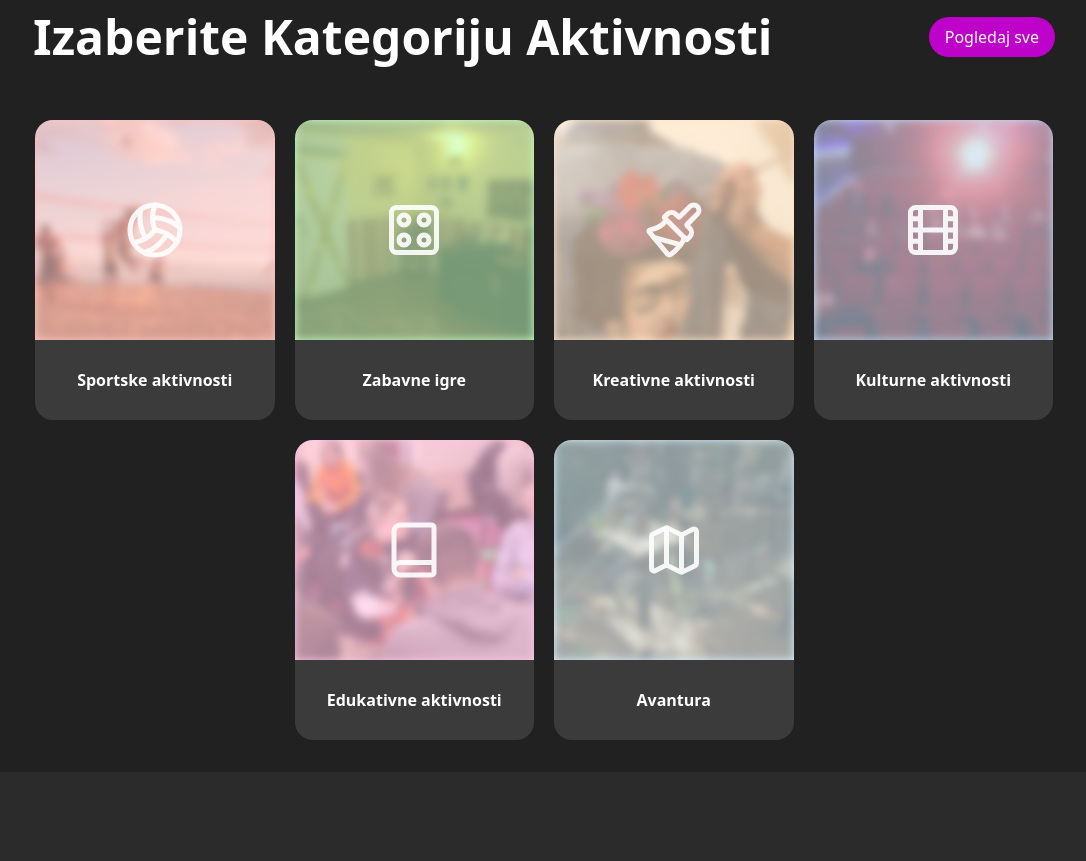
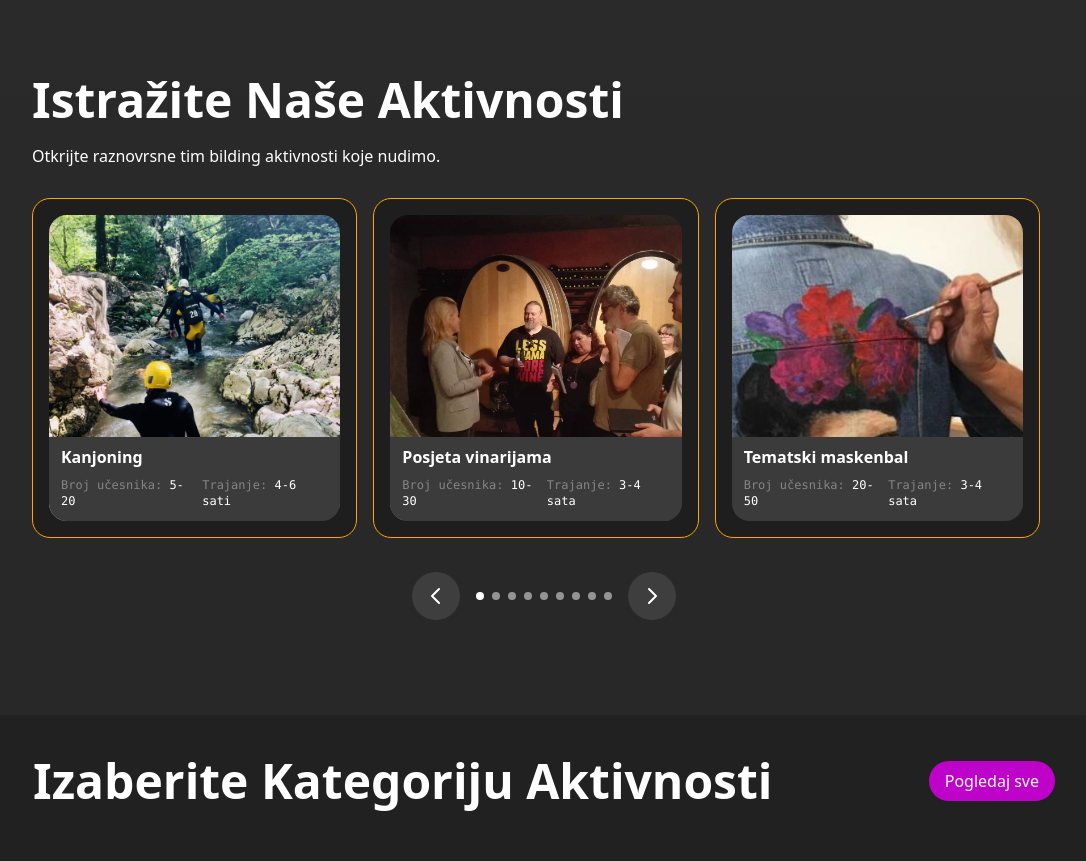
Before and after one commit to jaksa-v/hive-website, an Astro site: page / in a window 1280 px wide. Shown: the part 1573-2434 px from the top of the page, without its empty margins (96-1182 px from the left). Built offline with nearby package versions, Linux system fonts and the light colour scheme; Astro itself is replaced by a stand-in of ours.

Commit message:
improvements

```diff
--- /dev/null
+++ b/src/components/ActivityCard.tsx
@@ -0,0 +1,56 @@
+import React from "react";
+
+// Assuming a default image if picture is not provided
+import defaultCardImage from "../assets/program-card-image.png";
+
+interface ActivityCardProps {
+  item: {
+    id: number;
+    title: string;
+    category: any; // Simplified for now
+    outdoor: boolean;
+    description: string;
+    duration: string;
+    audience: string;
+    number_of_participatns: string;
+    picture?: string;
+  };
+}
+
+export default function ActivityCard({ item }: ActivityCardProps) {
+  const { title, number_of_participatns, duration, picture } = item;
+  const imageUrl = picture ? picture : defaultCardImage.src;
+
+  return (
+    <div className="bg-[#1E1E1E] rounded-[18px] flex flex-col p-4 border border-1 border-[#FFA500] cursor-pointer transition-all duration-300 hover:shadow-[inset_0_0_15px_rgba(255,165,0,0.3)]">
+      {/* Link placeholder - adjust href as needed */}
+      <a href={`/activities/${item.id}`}>
+        <div className="rounded-[18px] flex flex-col relative h-[306px]">
+          <img
+            className="absolute inset-0 w-full h-full object-cover rounded-[18px]"
+            src={imageUrl}
+            alt={title}
+            onError={(e) => {
+              // Fallback if image fails to load
+              const target = e.target as HTMLImageElement;
+              target.onerror = null;
+              target.src = defaultCardImage.src;
+            }}
+          />
+          <div className="z-10 absolute w-full bottom-0 bg-[#3B3B3B] rounded-b-[18px] pt-2 pb-3 px-3">
+            <span className="text-white font-semibold">{title}</span>
+            <div className="flex gap-x-2 mt-2 font-mono">
+              <span className="text-xs text-[#858584]">
+                Broj učesnika:{" "}
+                <span className="text-white">{number_of_participatns}</span>
+              </span>
+              <span className="text-xs text-[#858584]">
+                Trajanje: <span className="text-white">{duration}</span>
+              </span>
+            </div>
+          </div>
+        </div>
+      </a>
+    </div>
+  );
+}
--- a/src/components/Carousel.tsx
+++ b/src/components/Carousel.tsx
@@ -1,17 +1,19 @@
 import { useState } from "react";
 import { motion, AnimatePresence } from "framer-motion";
 import ProgramCard from "./ProgramCard";
+import ActivityCard from "./ActivityCard"; // Import ActivityCard
 
 interface Slide {
-  type: "program";
+  type: "program" | "activity";
   data: any;
 }
 
 interface CarouselProps {
   slides: Slide[];
+  type?: "activities" | "categories" | "default";
 }
 
-export default function Carousel({ slides }: CarouselProps) {
+export default function Carousel({ slides, type = "default" }: CarouselProps) {
   const [currentIndex, setCurrentIndex] = useState(0);
   const [direction, setDirection] = useState(0); // -1 for left, 1 for right
   const itemCount = slides.length;
@@ -33,7 +35,11 @@ export default function Carousel({ slides }: CarouselProps) {
 
   return (
     <div className="relative w-full mx-auto">
-      <div className="overflow-hidden relative h-[450px] px-4 md:px-8">
+      <div
+        className={`overflow-hidden relative px-4 md:px-8 ${
+          type === "activities" ? "h-[350px]" : "h-[450px]"
+        }`}
+      >
         <AnimatePresence initial={false}>
           <motion.div
             key={currentIndex}
@@ -57,7 +63,13 @@ export default function Carousel({ slides }: CarouselProps) {
                   >
                     <div>
                       {slides[index].type === "program" && (
-                        <ProgramCard item={slides[index].data} />
+                        <ProgramCard
+                          item={slides[index].data}
+                          key={slides[index].data.id}
+                        />
+                      )}
+                      {slides[index].type === "activity" && (
+                        <ActivityCard item={slides[index].data} />
                       )}
                     </div>
                   </div>
@@ -67,7 +79,15 @@ export default function Carousel({ slides }: CarouselProps) {
             <div className="md:hidden w-full">
               {slides[currentIndex].type === "program" && (
                 <div className="px-4">
-                  <ProgramCard item={slides[currentIndex].data} />
+                  <ProgramCard
+                    item={slides[currentIndex].data}
+                    key={slides[currentIndex].data.id}
+                  />
+                </div>
+              )}
+              {slides[currentIndex].type === "activity" && (
+                <div className="px-4">
+                  <ActivityCard item={slides[currentIndex].data} />
                 </div>
               )}
             </div>
--- a/src/pages/index.astro
+++ b/src/pages/index.astro
@@ -1,10 +1,11 @@
 ---
 import Layout from "../layouts/Layout.astro";
 import CategoriesSection from "../sections/CategoriesSection.astro";
-import CountdownSection from "../sections/CountdownSection.astro";
+// import CountdownSection from "../sections/CountdownSection.astro";
 import HeroSection from "../sections/HeroSection.astro";
 import ProgramsSection from "../sections/ProgramsSection.astro";
 import StepsSection from "../sections/StepsSection.astro";
+import ActivitiesSection from "../sections/ActivitiesSection.astro";
 
 // Welcome to Astro! Wondering what to do next? Check out the Astro documentation at https://docs.astro.build
 // Don't want to use any of this? Delete everything in this file, the `assets`, `components`, and `layouts` directories, and start fresh.
@@ -14,6 +15,7 @@ import StepsSection from "../sections/StepsSection.astro";
   <!-- <CountdownSection /> -->
   <HeroSection />
   <ProgramsSection />
+  <ActivitiesSection />
   <CategoriesSection />
   <StepsSection />
 </Layout>
--- /dev/null
+++ b/src/sections/ActivitiesSection.astro
@@ -0,0 +1,41 @@
+---
+import Carousel from "../components/Carousel";
+import { getCollection, type CollectionEntry } from 'astro:content';
+
+// Function to shuffle array and get N random items
+function getRandomItems(array: CollectionEntry<'activities'>[], n: number): CollectionEntry<'activities'>[] {
+  const shuffled = array.sort(() => 0.5 - Math.random());
+  return shuffled.slice(0, n);
+}
+
+const allActivities = await getCollection('activities');
+const randomActivities = getRandomItems(allActivities, 9);
+---
+
+<section
+  id="activities"
+  class="min-h-[calc(100vh-56px)] w-full relative px-[30px] md:px-[0px] flex flex-col justify-center py-12 overflow-hidden"
+>
+  <div class="absolute inset-0 bg-gradient-to-b from-[#252525] to-[#1a1a1a] opacity-20 z-0"></div>
+  <div class="max-w-screen-lg mx-auto relative z-10 w-full">
+  <div class="flex flex-col gap-y-[30px]">
+    <div>
+      <h1
+        class="text-white font-semibold text-[28px] md:text-[36px] lg:text-[48px] leading-[1.4]"
+      >
+        Istražite Naše Aktivnosti
+      </h1>
+      <p class="text-white mt-[10px]">
+        Otkrijte raznovrsne tim bilding aktivnosti koje nudimo.
+      </p>
+    </div>
+    <div id="carousel-wrapper">
+      <Carousel
+        client:only="react"
+        type="activities"
+        slides={randomActivities.map((entry: CollectionEntry<'activities'>) => ({ type: "activity", data: entry.data }))}
+      />
+    </div>
+  </div>
+  </div>
+</section>
--- a/src/sections/CategoriesSection.astro
+++ b/src/sections/CategoriesSection.astro
@@ -7,27 +7,33 @@ const categories = await getCollection("categories");
 
 <section
   id="categories"
-  class="bg-[#212121] w-full min-h-[calc(100vh-56px)] px-[30px] md:px-0 flex flex-col justify-center"
+  class="w-full min-h-[calc(100vh-56px)] px-[30px] md:px-0 flex flex-col justify-center relative overflow-hidden"
 >
   <div
-    class="max-w-screen-lg mx-auto py-8 flex flex-col gap-y-[30px] md:gap-y-[50px]"
+    class="absolute inset-0 bg-gradient-to-b from-[#2a2a2a] to-[#1e1e1e] opacity-20 z-0"
   >
-    <div class="flex justify-between items-center">
+  </div>
+  <div class="absolute inset-0 bg-[#212121] opacity-90 z-0"></div>
+  <div
+    class="max-w-screen-lg mx-auto py-8 flex flex-col gap-y-[30px] md:gap-y-[50px] relative z-10"
+  >
+    <div
+      class="flex flex-col gap-y-2 items-start sm:flex-row justify-between sm:items-center"
+    >
       <h1
         class="text-white font-semibold text-[28px] md:text-[36px] lg:text-[48px] leading-[1.4]"
       >
         Izaberite Kategoriju Aktivnosti
       </h1>
-      <a href="/categories" class="text-white bg-[#BF02C9] hover:bg-[#a902b0] px-4 py-2 rounded-full font-medium transition-colors">
+      <a
+        href="/categories"
+        class="text-white bg-[#BF02C9] hover:bg-[#a902b0] px-4 py-2 rounded-full font-medium transition-colors"
+      >
         Pogledaj sve
       </a>
     </div>
     <div class="grid grid-cols-2 md:hidden gap-5">
-      {
-        categories.map((item) => (
-          <CategoryCard category={item.data} />
-        ))
-      }
+      {categories.map((item) => <CategoryCard category={item.data} />)}
     </div>
     <div class="hidden md:flex flex-wrap justify-center gap-5">
       {
--- a/src/sections/HeroSection.astro
+++ b/src/sections/HeroSection.astro
@@ -5,8 +5,13 @@ import hiveLogo from "../assets/hive-logo.png";
 
 <section
   id="hero"
-  class="min-h-screen max-w-screen-lg mx-auto px-[30px] md:px-0 flex flex-col justify-center"
+  class="min-h-screen w-full relative px-[30px] md:px-0 flex flex-col justify-center overflow-hidden"
 >
+  <div
+    class="absolute inset-0 bg-gradient-to-b from-[#1a1a1a] to-[#121212] opacity-20 z-0"
+  >
+  </div>
+  <div class="max-w-screen-lg mx-auto relative z-10 w-full">
     <div class="flex flex-col gap-y-[30px] md:max-w-[80%] lg:max-w-[60%]">
       <Image
         src={hiveLogo}
@@ -33,4 +38,5 @@ import hiveLogo from "../assets/hive-logo.png";
         <span class="text-white font-semibold">Projekti</span>
       </a>
     </div>
+  </div>
 </section>
--- a/src/sections/ProgramsSection.astro
+++ b/src/sections/ProgramsSection.astro
@@ -1,12 +1,16 @@
 ---
 import Carousel from "../components/Carousel";
-import { items } from "../data/programsData";
+import { getCollection, type CollectionEntry } from 'astro:content';
+
+const allPrograms = await getCollection('programs');
 ---
 
 <section
   id="programs"
-  class="min-h-[calc(100vh-56px)] max-w-screen-lg mx-auto px-[30px] md:px-[0px] flex flex-col justify-center"
+  class="min-h-[calc(100vh-56px)] w-full relative px-[30px] md:px-[0px] flex flex-col justify-center overflow-hidden"
 >
+  <div class="absolute inset-0 bg-gradient-to-b from-[#202020] to-[#161616] opacity-20 z-0"></div>
+  <div class="max-w-screen-lg mx-auto relative z-10 w-full">
   <div class="flex flex-col gap-y-[30px]">
     <div>
       <h1
@@ -21,8 +25,10 @@ import { items } from "../data/programsData";
     <div id="carousel-wrapper">
       <Carousel
         client:only="react"
-        slides={items.map((item) => ({ type: "program", data: item }))}
+        type="default"
+        slides={allPrograms.map((entry: CollectionEntry<'programs'>) => ({ type: "program", data: entry.data }))}
       />
     </div>
   </div>
+  </div>
 </section>
--- a/src/sections/StepsSection.astro
+++ b/src/sections/StepsSection.astro
@@ -22,8 +22,13 @@ const items = [
 
 <section
   id="steps"
-  class="min-h-[calc(100vh-56px)] px-[30px] md:px-0 flex flex-col justify-center max-w-screen-lg mx-auto"
+  class="min-h-[calc(100vh-56px)] w-full relative px-[30px] md:px-0 flex flex-col justify-center overflow-hidden"
 >
+  <div
+    class="absolute inset-0 bg-gradient-to-b from-[#2f2f2f] to-[#232323] opacity-20 z-0"
+  >
+  </div>
+  <div class="max-w-screen-lg mx-auto relative z-10 w-full">
     <div class="flex flex-col gap-y-[40px]">
       <div>
         <h1
@@ -62,4 +67,5 @@ const items = [
         }
       </div>
     </div>
+  </div>
 </section>
```
Lines whose indentation alone changed are shown as unchanged.
